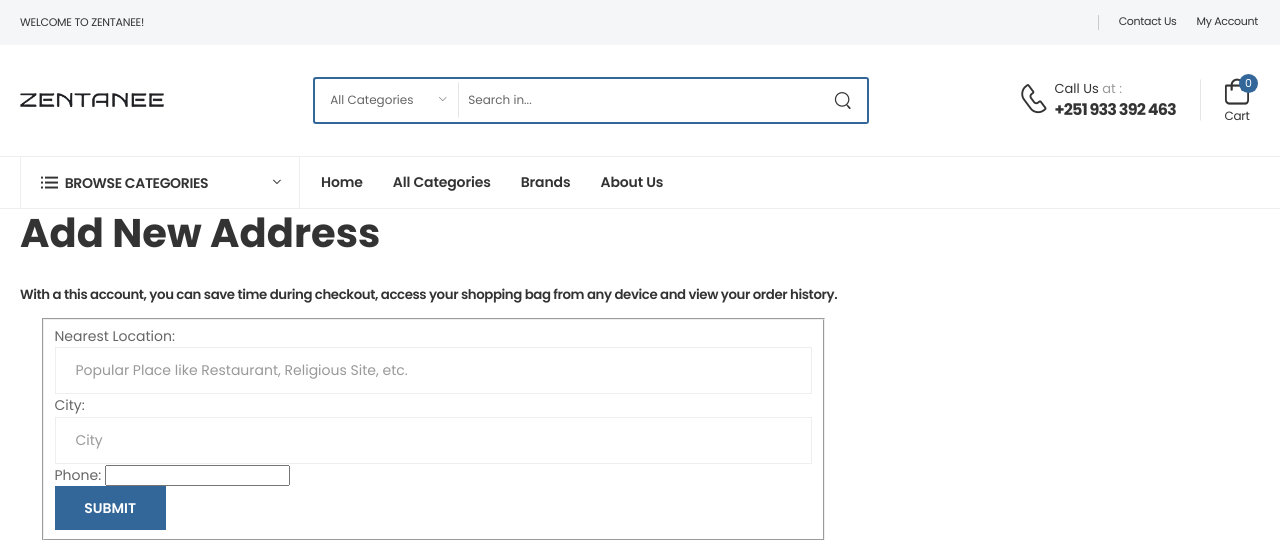
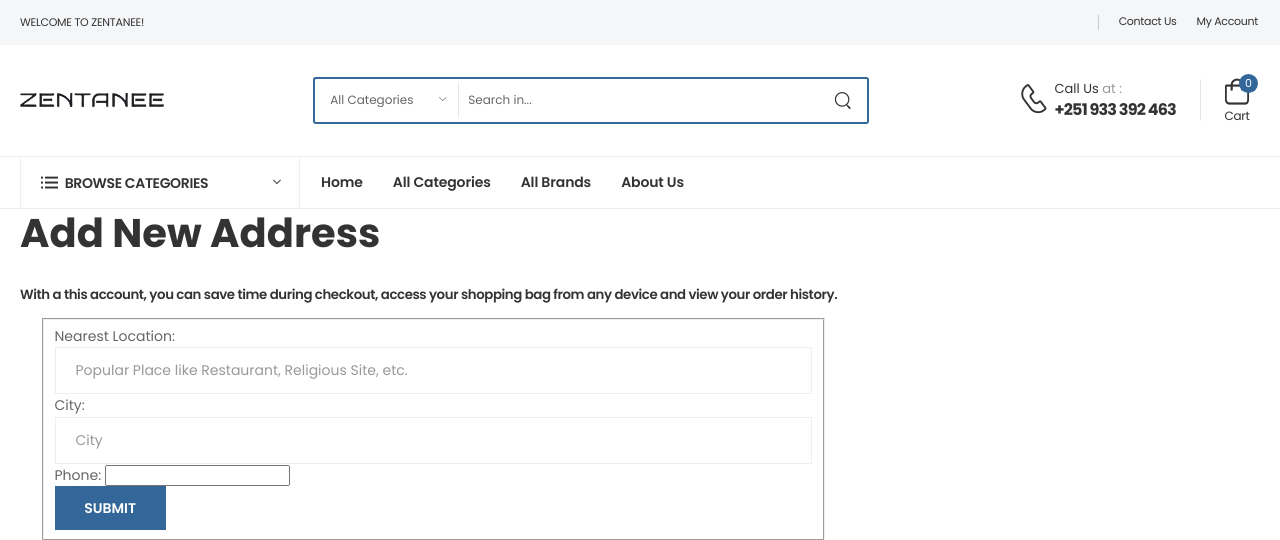
Before and after one commit to tegabeeno/zent, a Django app: page /accounts/add-address/ in a window 1280 px wide. Shown: the top 540 px of the page. Run offline with Django 3.2, Linux system fonts and the light colour scheme; a user stored in the database is signed in; data comes from the database, SQL or seed files in the repository.

Commit message:
Update base.html

```diff
--- a/templates/base.html
+++ b/templates/base.html
@@ -193,7 +193,7 @@
                                         <a href="{% url 'store:all-categories' %}">All categories</a>
                                     </li>
                                     <li>
-                                        <a href="{% url 'store:all-brands' %}">Brands</a>
+                                        <a href="{% url 'store:all-brands' %}">All Brands</a>
                                     </li>
                                     <li>
                                         <a href="{% url 'store:about' %}">About us</a>
```
